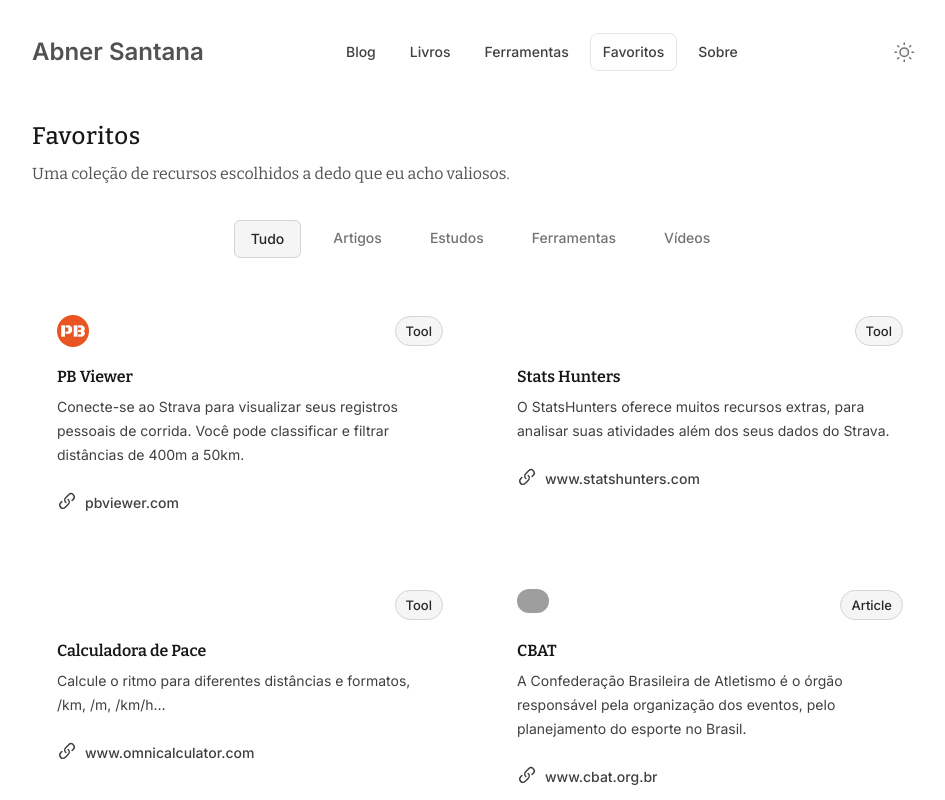
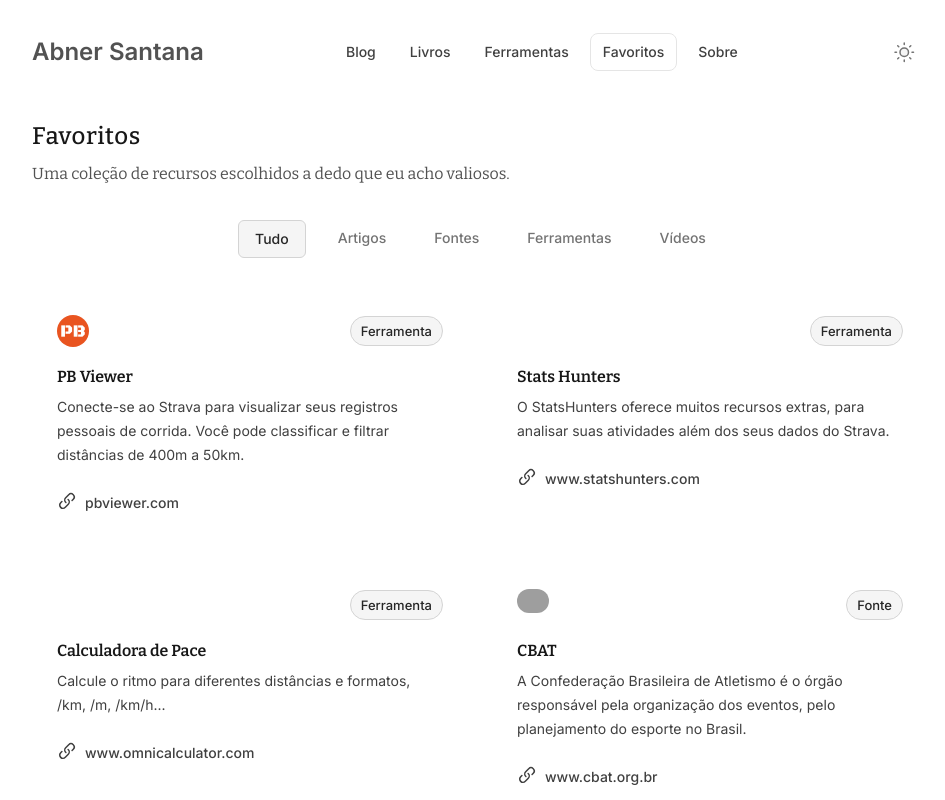
Before and after one commit to abnerssantana/personal-site, a Next.js app: page /bookmarks in a window 1280 px wide. Shown: the top 800 px of the page, without its empty margins (160-1105 px from the left). Built offline with nearby package versions, Linux system fonts and the light colour scheme; grey boxes are pictures that could not be loaded.

Commit message:
fix bookmarks

```diff
--- a/src/data/bookmarks.ts
+++ b/src/data/bookmarks.ts
@@ -1,8 +1,8 @@
 export enum Category {
-  article = 'article',
-  resource = 'resource',
-  tool = 'tool',
-  video = 'video',
+  article = 'Artigo',
+  resource = 'Fonte',
+  tool = 'Ferramenta',
+  video = 'Vídeo',
 }
 
 export interface Bookmark {
@@ -39,7 +39,7 @@
   {
     title: 'CBAT',
     url: 'https://www.cbat.org.br/novo/index.php',
-    category: Category.article,
+    category: Category.resource,
     description:
       'A Confederação Brasileira de Atletismo é o órgão responsável pela organização dos eventos, pelo planejamento do esporte no Brasil.',
       icon: '/static/bookmarks/uxplanet.png',
--- a/src/pages/bookmarks.tsx
+++ b/src/pages/bookmarks.tsx
@@ -65,7 +65,7 @@
       category: Category.article,
     },
     {
-      name: 'Estudos',
+      name: 'Fontes',
       category: Category.resource,
     },
     {
```
